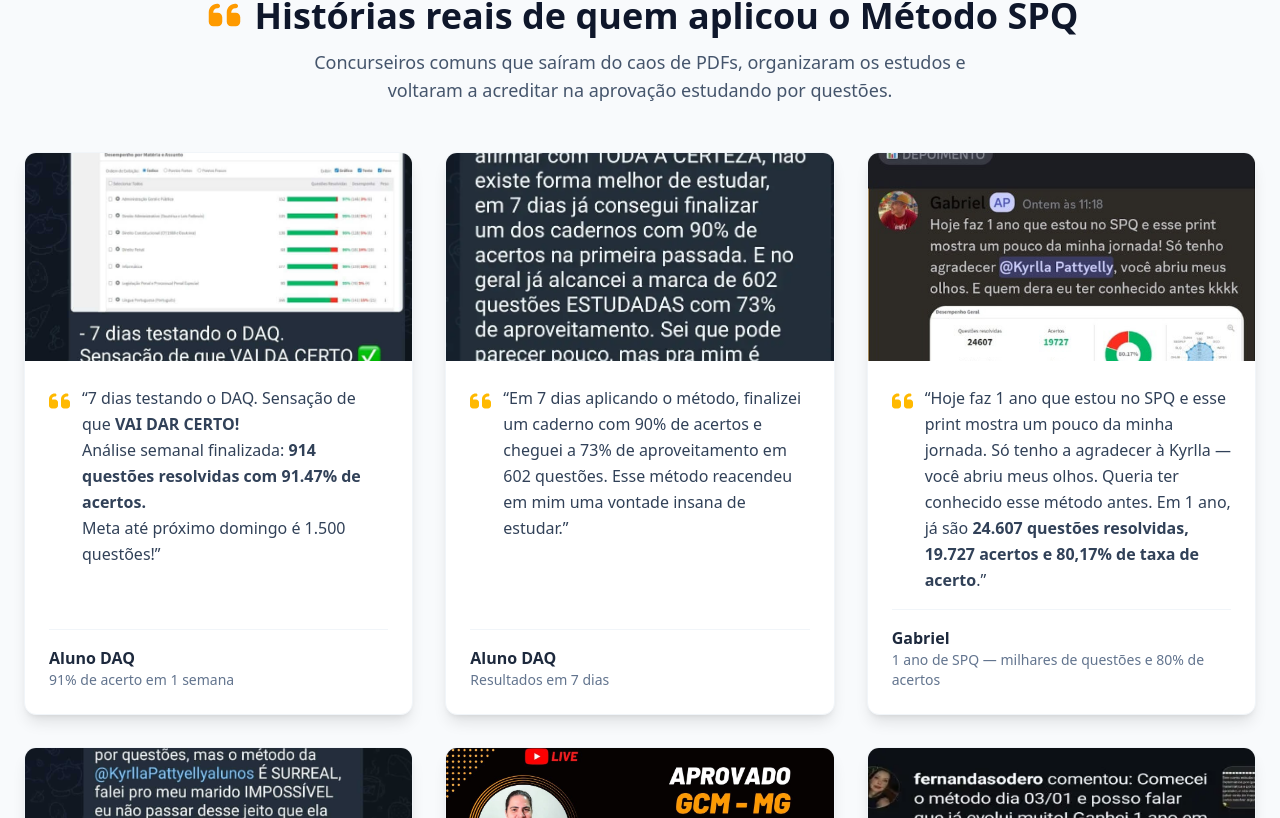
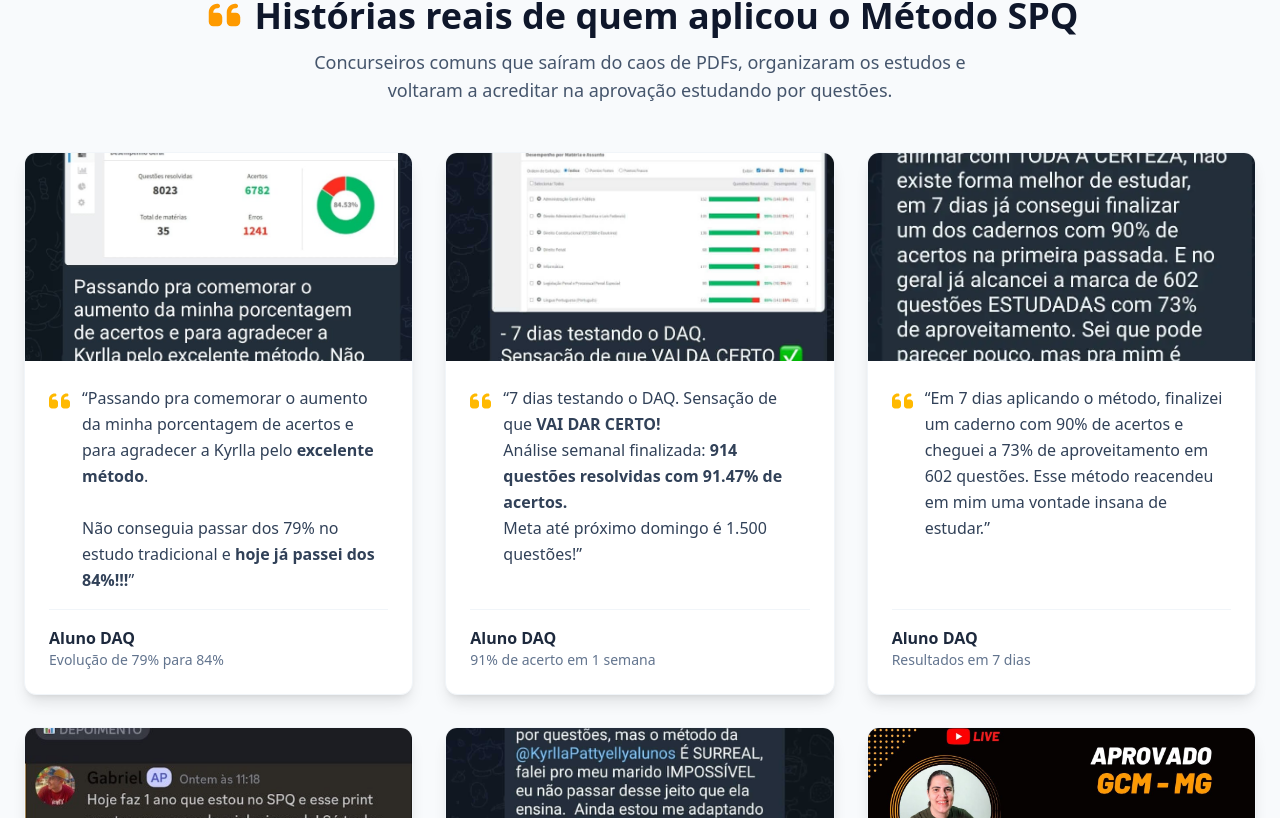
Before and after one commit to Shaolinnn/landing-page-daq-essencial, a Next.js app: page / in a window 1280 px wide. Shown: the part 822-1640 px from the top of the page. Built offline with nearby package versions, Linux system fonts and the light colour scheme.

Commit message:
Adicionando Depoimento

```diff
--- a/src/components/TestimonialsSection.tsx
+++ b/src/components/TestimonialsSection.tsx
@@ -20,7 +20,22 @@ const testimonialsData: Testimonial[] = [
   // BLOCO 1: TEMPO / RESULTADO RÁPIDO (A PROVA DE QUE O MÉTODO FUNCIONA)
   // ----------------------------------------------------------------------
 
-  // [NOVO] 1) Depoimento da Dashboard (91% em 7 dias)
+  // [NOVO] - Depoimento Imagem 13 (Superação de platô 79% -> 84%)
+  {
+    image: '/img/depoimento_13.jpeg',
+    text: (
+      <>
+        “Passando pra comemorar o aumento da minha porcentagem de acertos e para agradecer a Kyrlla pelo <strong>excelente método</strong>.
+        <br />
+        <br />
+        Não conseguia passar dos 79% no estudo tradicional e <strong>hoje já passei dos 84%!!!</strong>”
+      </>
+    ),
+    author: 'Aluno DAQ',
+    role: 'Evolução de 79% para 84%',
+  },
+
+  // 1) Depoimento da Dashboard (91% em 7 dias)
   {
     image: '/img/depoimento_12.jpg',
     text: (
@@ -36,7 +51,7 @@ const testimonialsData: Testimonial[] = [
     role: '91% de acerto em 1 semana',
   },
 
-  // 2) 7 dias de método (Resultado Imediato - Mantido logo após para reforçar)
+  // 2) 7 dias de método (Resultado Imediato)
   {
     image: '/img/depoimento_8.webp',
     text: (
@@ -228,7 +243,7 @@ export default function TestimonialsSection() {
                   src={testimonial.image}
                   alt={`Depoimento de ${testimonial.author}`}
                   fill
-                  // Otimização para Mobile (mantida conforme última correção)
+                  // Otimização para Mobile
                   sizes="(max-width: 768px) 100vw, (max-width: 1024px) 50vw, 33vw"
                   className="object-cover"
                   priority={index < 3}
```
Also changed, not shown: public/img/depoimento_13.jpeg (added).
